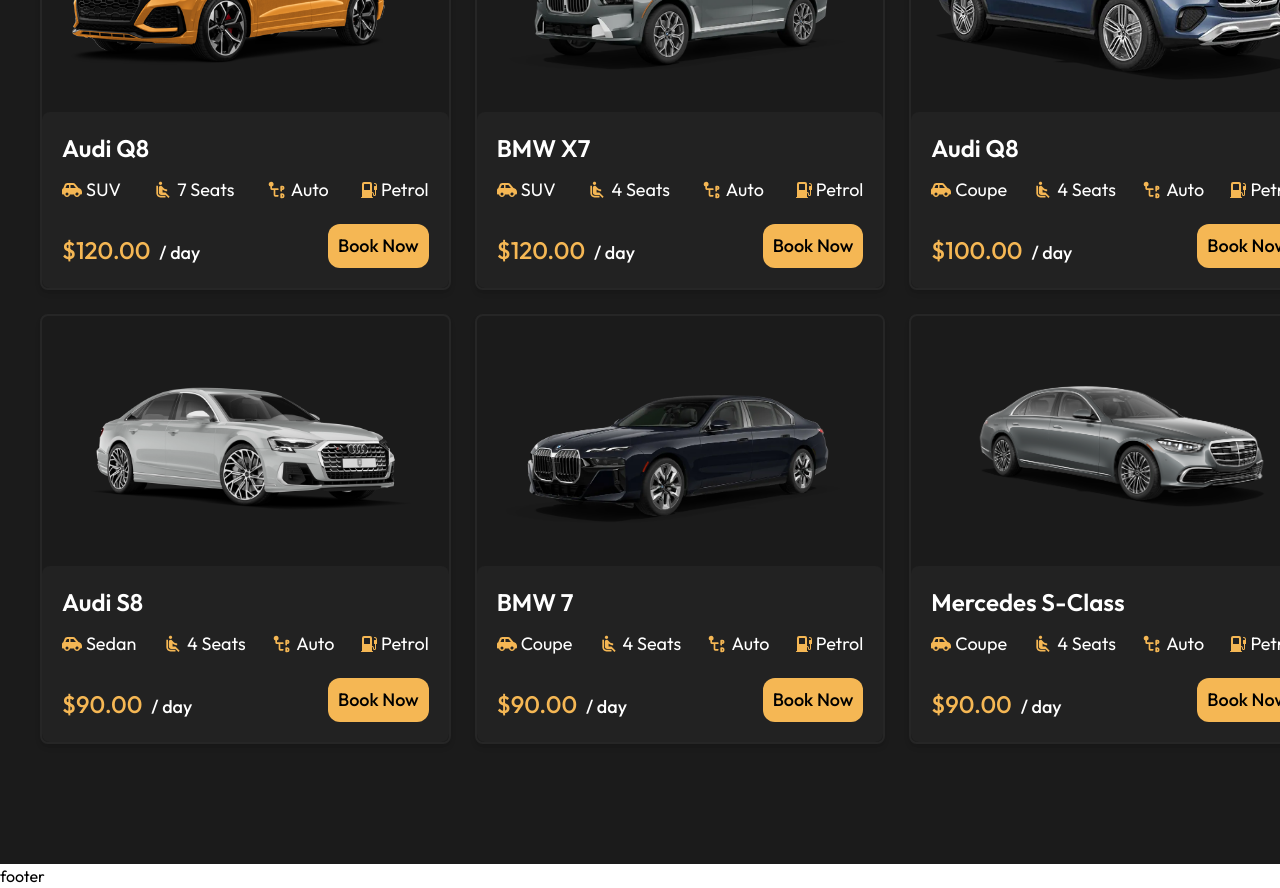
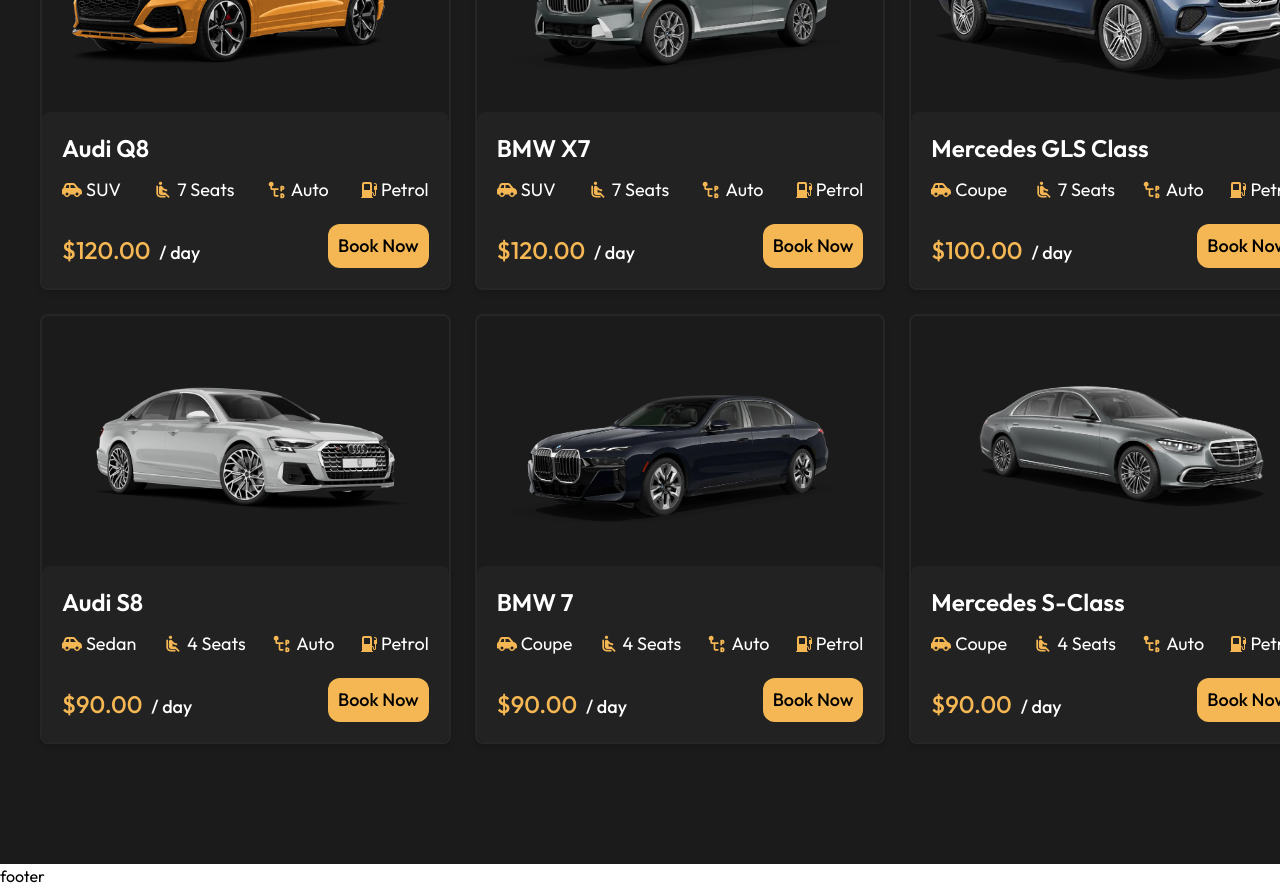
Before and after one commit to twahidulislamdev/go-ride, a React (Vite) app: page / in a window 1280 px wide. Shown: the part 1700-2588 px from the top of the page. Built offline with nearby package versions, Linux system fonts and the light colour scheme.

Commit message:
fix: update car seating capacity and correct car titles in LuxuryCar component

```diff
--- a/src/components/layouts/LuxuryCar.jsx
+++ b/src/components/layouts/LuxuryCar.jsx
@@ -26,17 +26,17 @@
       CarTitle: "BMW X7",
       CarPrice: "120.00",
       CarImage: BmwX7,
-      CarSeats: "4 Seats",
+      CarSeats: "7 Seats",
       GearboxType: "Auto",
       FuelType: "Petrol",
       CarType: "SUV",
     },
     {
       id: "03",
-      CarTitle: "Audi Q8",
+      CarTitle: "Mercedes GLS Class",
       CarPrice: "100.00",
       CarImage: MercedesGLSClass,
-      CarSeats: "4 Seats",
+      CarSeats: "7 Seats",
       GearboxType: "Auto",
       FuelType: "Petrol",
       CarType: "Coupe",
```
